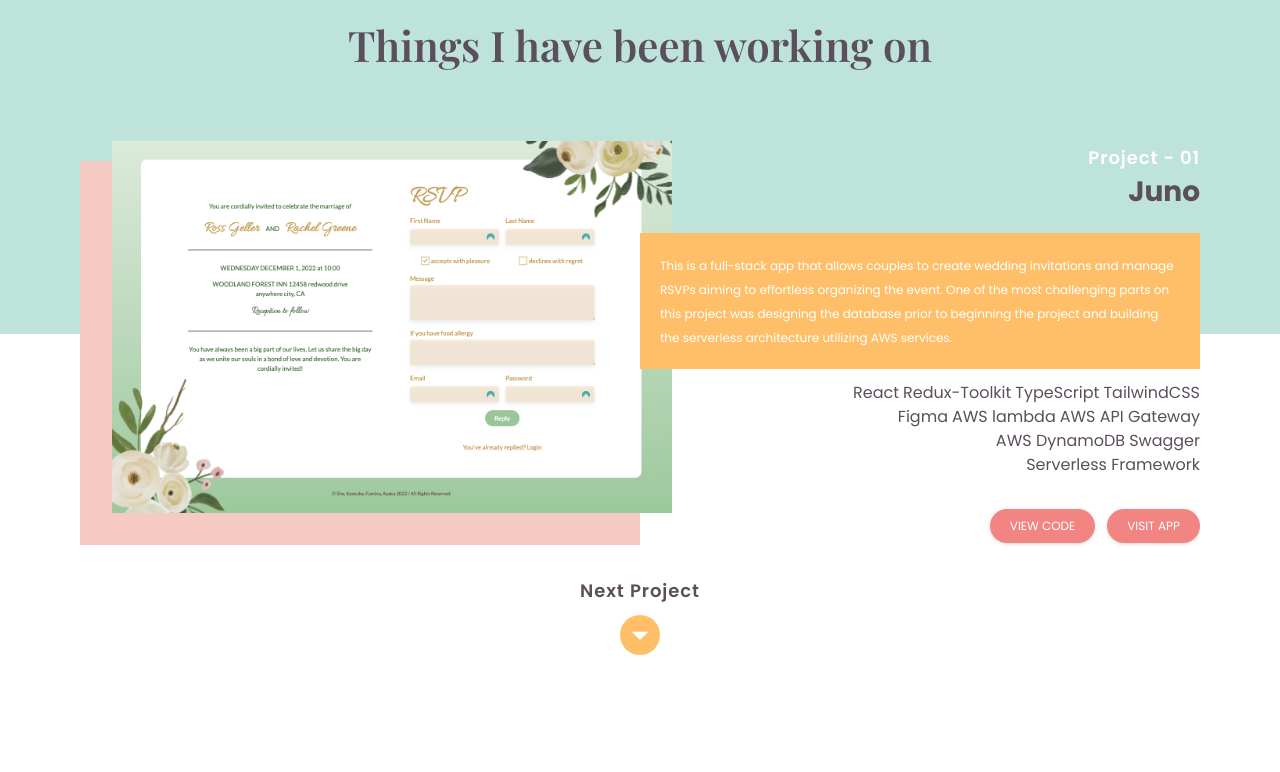
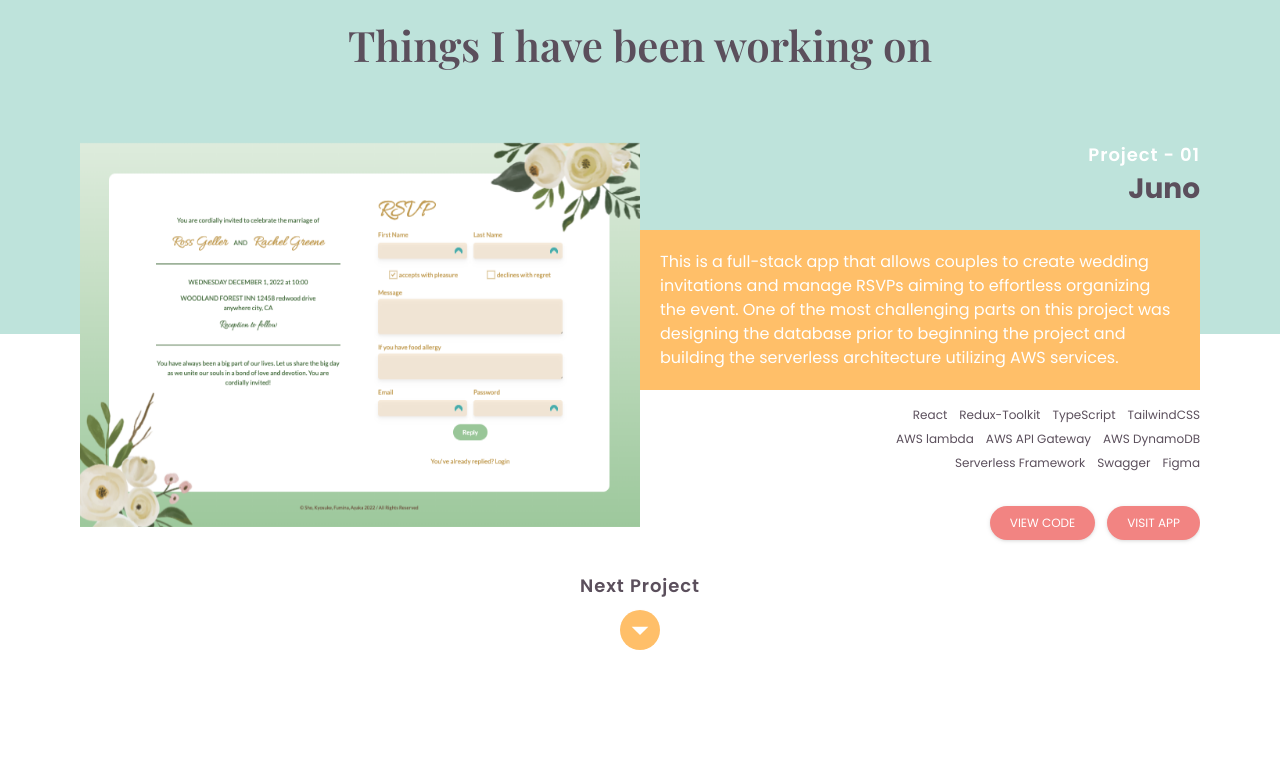
Before and after one commit to AyakaYasuda/portfolio, a Next.js app: page / in a window 1280 px wide. Shown: the part 1880-2652 px from the top of the page. Built offline with nearby package versions, Linux system fonts and the light colour scheme.

Commit message:
changed spacing between tech stacks

```diff
--- a/components/Works.js
+++ b/components/Works.js
@@ -5,11 +5,10 @@ import Project from './ui/Project';
 import ScrollButton from './ui/ScrollButton';
 
 const Works = ({ data }) => {
-
   const scrollToNext = () => {
     const element = document.getElementById('projectsWindow');
     if (element) {
-      element.scrollTo({ top: 1000, behavior: 'smooth' });
+      element.scrollTo({ top: 500, behavior: 'smooth' });
     }
   };
 
--- a/components/ui/Project.js
+++ b/components/ui/Project.js
@@ -14,7 +14,7 @@ const Project = ({
 }) => {
   const mobileContent = (
     <div className="w-full GridCenter grid-cols-1">
-      <section className="justify-self-end mb-5">
+      <section className="justify-self-end self-end mb-5">
         <h5 className="text-white text-right">
           {`Project - ${('0' + id).slice(-2)}`}
         </h5>
@@ -24,7 +24,7 @@ const Project = ({
       <div className="bg-orange p-5">
         <p className="text-white">{description}</p>
       </div>
-      <ul className="FlexJustifyEnd flex-wrap gap-x-1 w-10/12 mr-0 ml-auto my-3">
+      <ul className="FlexJustifyEnd flex-wrap gap-x-3 w-11/12 mr-0 ml-auto my-3">
         {technologies.map((tech, index) => (
           <li key={index}>
             <small className="text-brown">{tech}</small>
@@ -53,12 +53,12 @@ const Project = ({
           <h4 className="text-brown text-right">{name}</h4>
         </div>
         <div className="bg-orange p-5 z-20">
-          <small className="text-white">{description}</small>
+          <p className="text-white">{description}</p>
         </div>
-        <ul className="FlexJustifyEnd flex-wrap gap-x-1 w-4/6 mr-0 ml-auto my-3">
+        <ul className="FlexJustifyEnd flex-wrap gap-x-3 w-4/6 mr-0 ml-auto my-3">
           {technologies.map((tech, index) => (
             <li key={index}>
-              <p className="text-brown">{tech}</p>
+              <small className="text-brown">{tech}</small>
             </li>
           ))}
         </ul>
--- a/components/ui/ProjectImage.js
+++ b/components/ui/ProjectImage.js
@@ -1,19 +1,12 @@
 import React from 'react';
-import BackgroundBox from './BackgroundBox';
 
 const ProjectImage = ({ image }) => {
   return (
-    <section className="relative w-full my-5">
-      <BackgroundBox
-        bgColor="bg-pink-light"
-        width="w-[88%] md:w-full"
-        height="h-[50vw] md:h-[30vw]"
-        position="z-10"
-      />
+    <section className="relative w-full mb-8">
       <img
         src={image}
         alt="project image"
-        className="absolute -top-7 left-1/2 -translate-x-1/2 object-fit w-[83vw] h-[50vw] z-20 md:w-[45vw] md:h-[30vw] md:-top-8 md:translate-x-0 md:left-8"
+        className="object-fit w-full h-[58vw] z-20 md:w-[50vw] md:h-[30vw]"
       />
     </section>
   );
--- a/data/works.json
+++ b/data/works.json
@@ -11,12 +11,12 @@
       "Redux-Toolkit",
       "TypeScript",
       "TailwindCSS",
-      "Figma",
       "AWS lambda",
       "AWS API Gateway",
       "AWS DynamoDB",
+      "Serverless Framework",
       "Swagger",
-      "Serverless Framework"
+      "Figma"
     ]
   },
   {
--- a/styles/globals.css
+++ b/styles/globals.css
@@ -3,10 +3,6 @@
 @tailwind base;
 @tailwind components;
 @tailwind utilities;
-
-.text-tiny {
-  fontsize: '.875rem';
-}
 
 @layer base {
   main {
@@ -30,11 +26,11 @@
   }
 
   h5 {
-    @apply font-popping font-semibold text-tiny md:text-base lg:text-lg tracking-wider;
+    @apply font-popping font-semibold text-sm md:text-base lg:text-lg tracking-wider;
   }
 
   p {
-    @apply font-popping text-tiny md:text-base;
+    @apply font-popping text-sm md:text-base;
   }
 
   small {
@@ -69,7 +65,7 @@
     @apply grid justify-items-center items-center;
   }
   .NavLink {
-    @apply font-popping font-semibold text-sm md:text-tiny lg:text-base text-white tracking-wider transform hover:-translate-y-1 duration-300 hover:drop-shadow cursor-pointer;
+    @apply font-popping font-semibold text-sm md:text-sm lg:text-base text-white tracking-wider transform hover:-translate-y-1 duration-300 hover:drop-shadow cursor-pointer;
   }
   .Hover {
     @apply cursor-pointer transform hover:-translate-y-1 duration-300;
```
